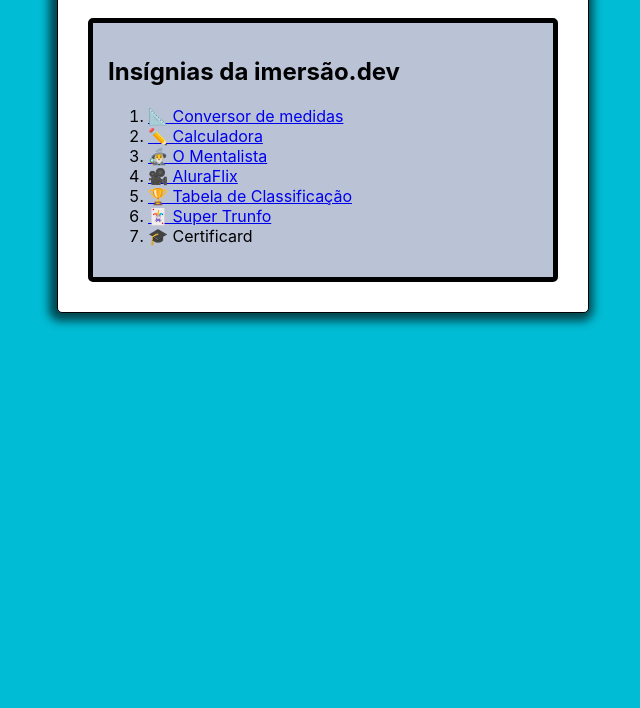
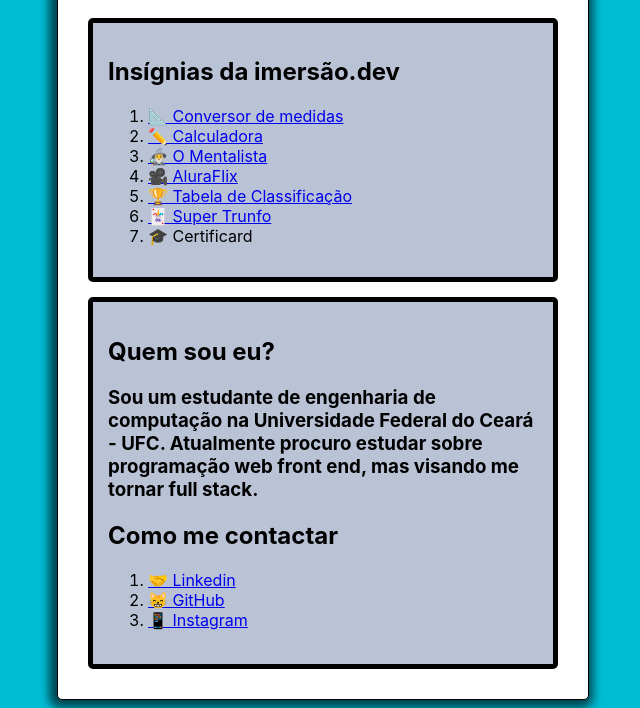
Before and after one commit to williambrunos/Certificado-Imersao-Dev, a plain HTML site: page index.html in a window 1280 px wide. Shown: the part 280-988 px from the top of the page, without its empty margins (317-957 px from the left). Before the commit the page ends 800 px from the top, so only its background shows below. Drawn offline with Linux system fonts and the light colour scheme.

Commit message:
added about me

```diff
--- a/index.html
+++ b/index.html
@@ -31,6 +31,22 @@
             </ol>
 
         </div>
+
+        <div>
+            <h2>Quem sou eu?</h2>
+            <h3>Sou um estudante de engenharia de computação na Universidade Federal do Ceará - UFC. Atualmente
+                procuro estudar sobre programação web front end, mas visando me tornar full stack.
+            </h3>
+
+            <h2>Como me contactar</h2>
+
+            <ol>
+                <li><a href="https://www.linkedin.com/in/william-bruno-532561209/" target='_blank'>🤝 Linkedin</a></li>
+                <li><a href="https://github.com/williambrunos" target='_blank'>😸 GitHub</a></li>
+                <li><a href="https://www.instagram.com/william__bs/" target='_blank'>📱 Instagram</a></li>
+            </ol>
+            <h3></h3>
+        </div>
     </section>
 </body>
 </html>
```
